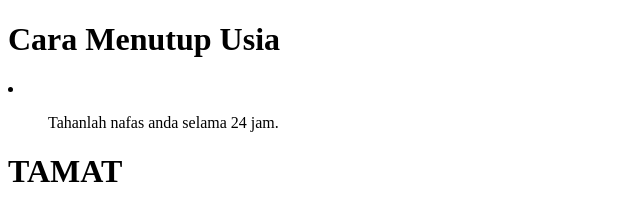
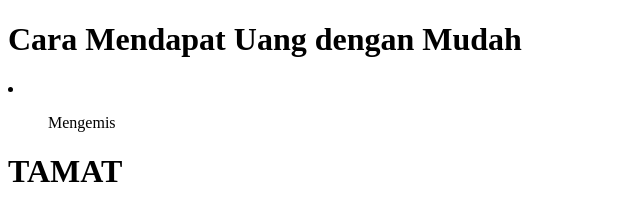
Before and after one commit to firdaus-hqq/contoh, a plain HTML site: page index.html in a window 1280 px wide. Shown: the whole page, without its empty margins (0-640 px from the left). Drawn offline with Linux system fonts and the light colour scheme.

Commit message:
Mengubah index.html

```diff
--- a/index.html
+++ b/index.html
@@ -7,9 +7,9 @@
     <title>Bismillah Komisaris</title>
 </head>
 <body>
-    <h1>Cara Menutup Usia</h1>
+    <h1>Cara Mendapat Uang dengan Mudah</h1>
     <li>
-        <ol>Tahanlah nafas anda selama 24 jam.</ol>
+        <ol>Mengemis</ol>
     </li>
     <h1>TAMAT</h1>
 </body>
```
